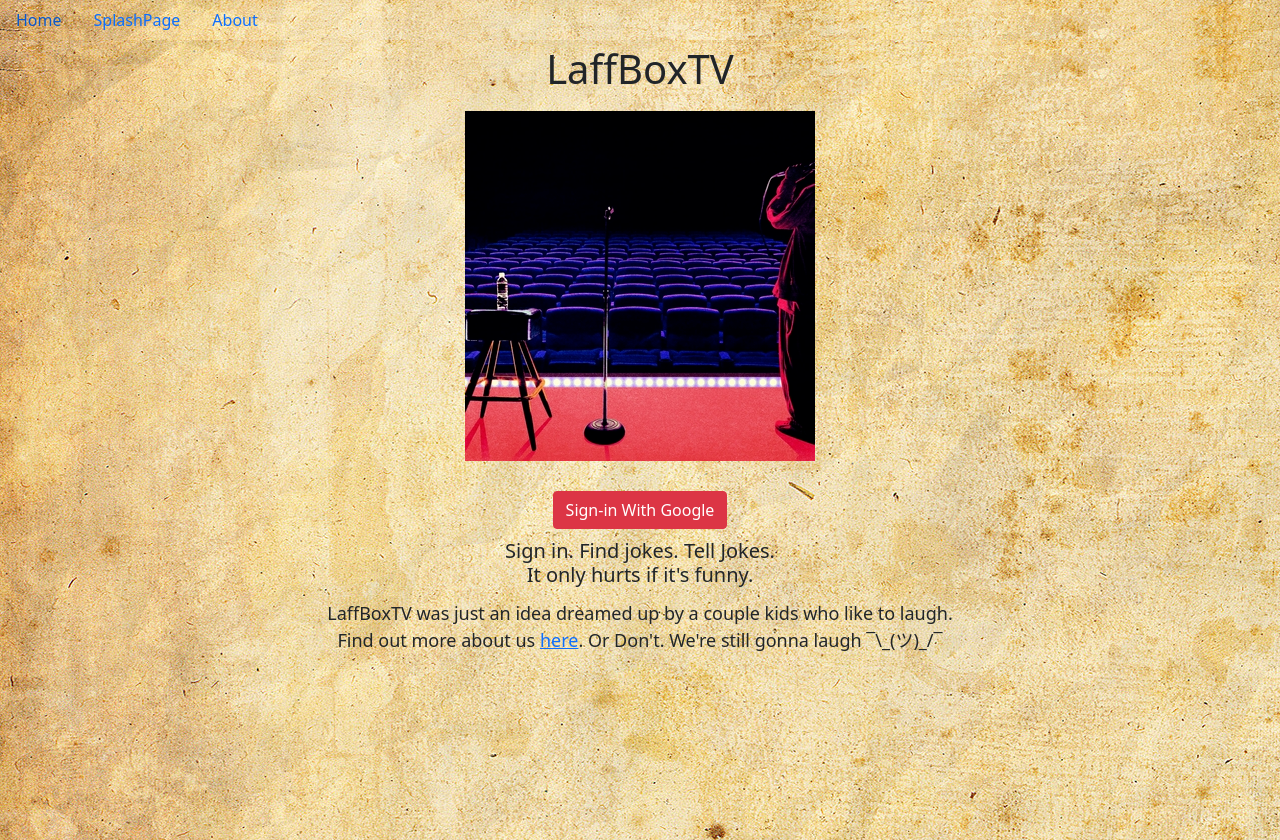
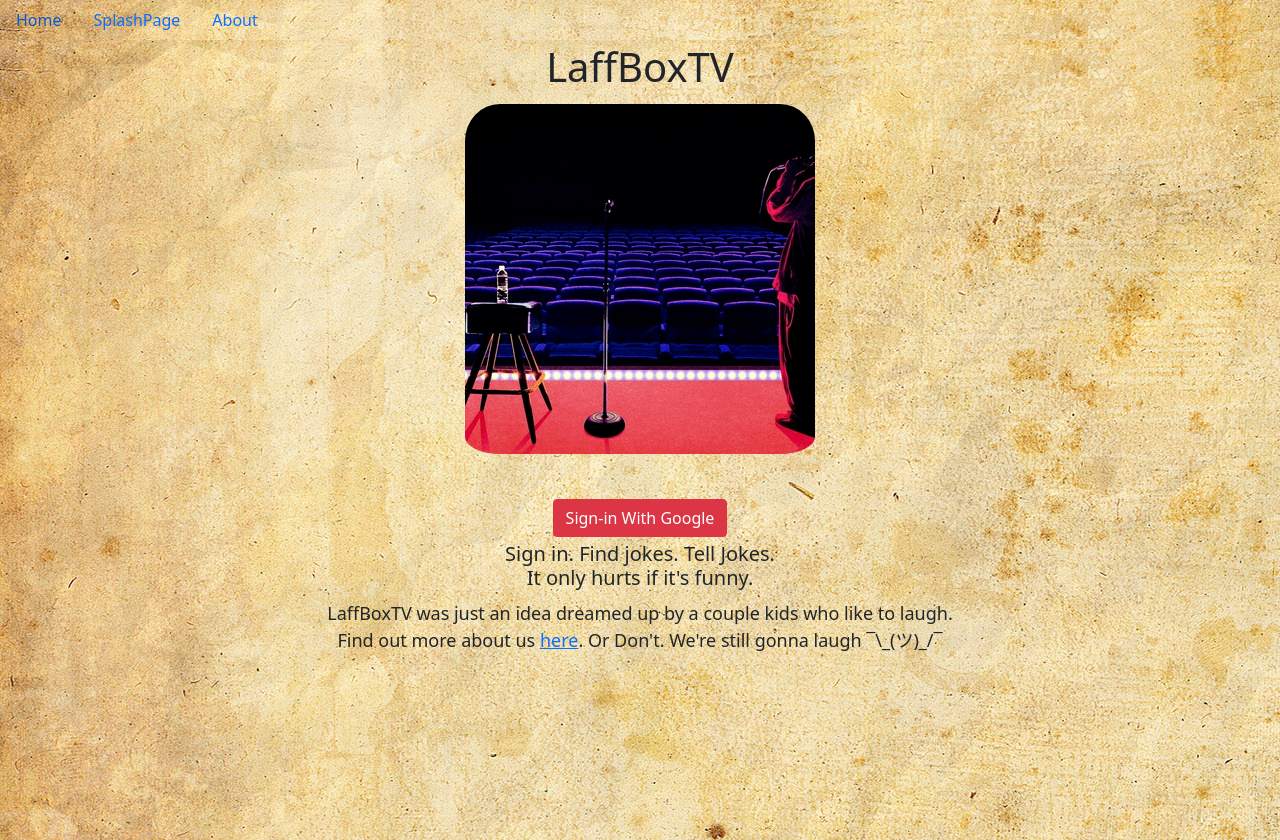
Before and after one commit to JGeho/NostalgiaTV, a React (Create React App) app: page /splashPage in a window 1280 px wide. Built offline with nearby package versions, Linux system fonts and the light colour scheme.

Commit message:
styled again

```diff
--- a/src/App.css
+++ b/src/App.css
@@ -85,6 +85,7 @@ body,
 
 #midCol {
   padding-bottom: 20px;
+  border-radius: 10%;
 }
 #splashFoot {
   font-size: 18px;
--- a/src/components/splashPage/SplashPage.jsx
+++ b/src/components/splashPage/SplashPage.jsx
@@ -13,7 +13,7 @@ export default function Landingpage() {
             </Col>
           </Row>
         <Col id='midCol'>
-            <img src={standup1} alt="standup pic"/>
+            <img src={standup1} alt="standup pic" id='midCol'/>
         </Col>
         <Row>
             <form
```
